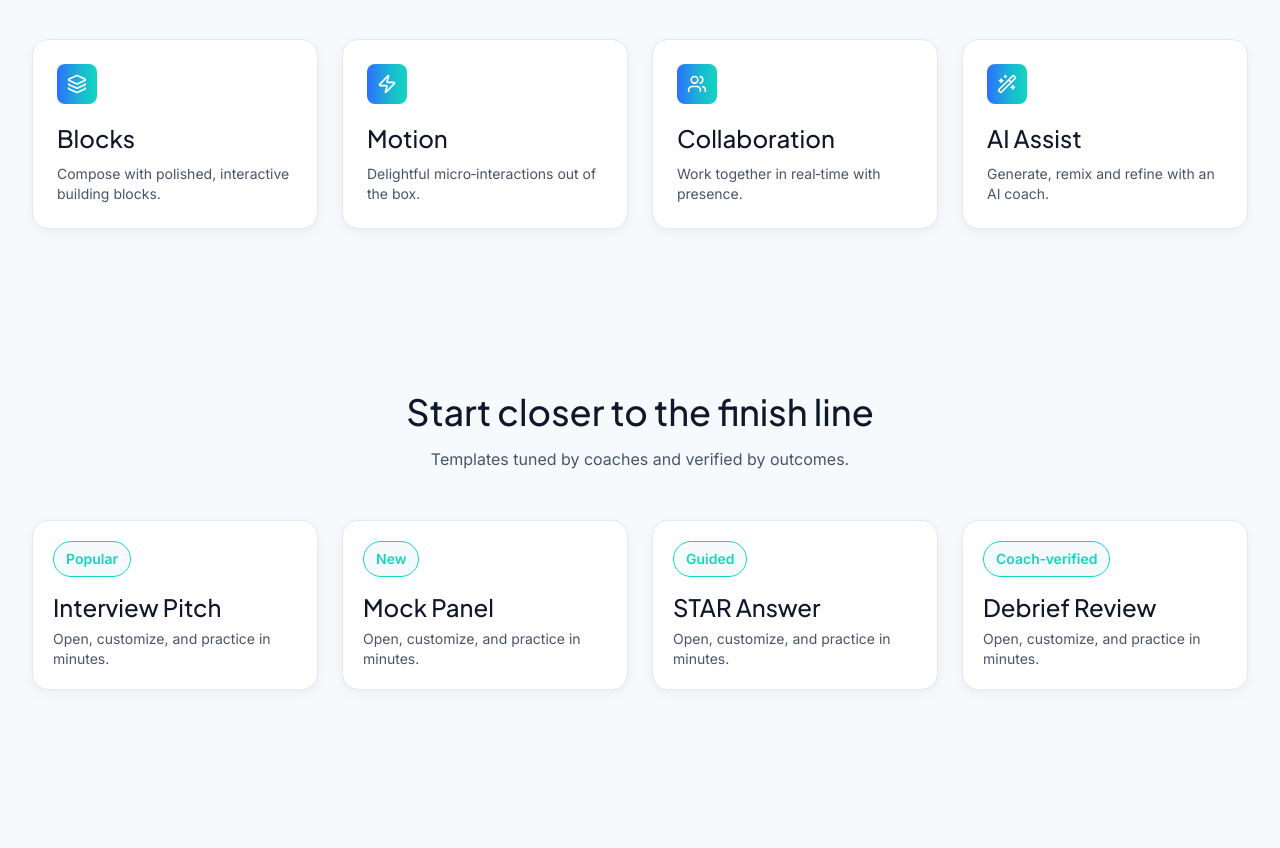
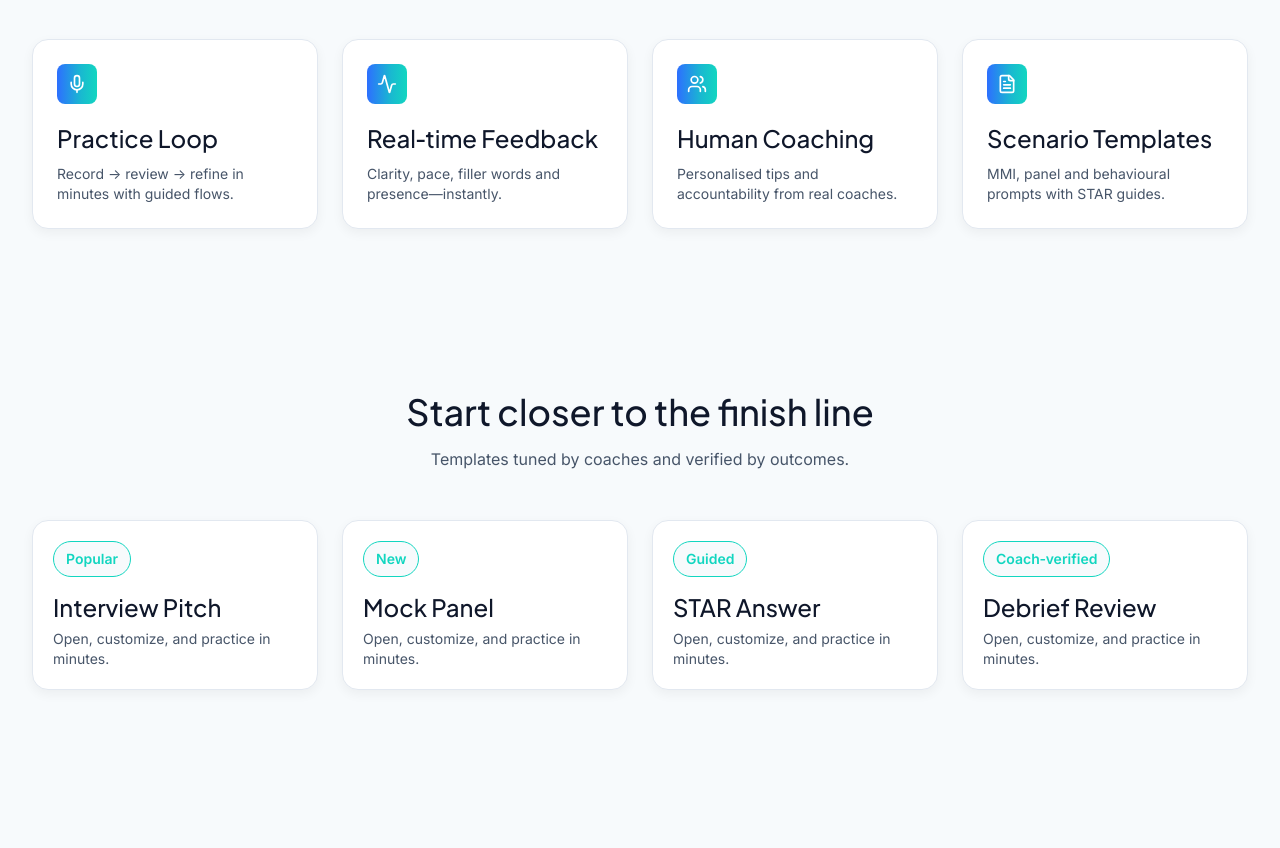
Before and after one commit to omthentic/site, a Next.js app: page / in a window 1280 px wide. Shown: the part 860-1708 px from the top of the page. Built offline with nearby package versions, Linux system fonts and the light colour scheme.

Commit message:
revamp home page

```diff
--- a/src/app/components/RevampHome.tsx
+++ b/src/app/components/RevampHome.tsx
@@ -3,7 +3,7 @@
 import React from 'react';
 import Link from 'next/link';
 import { motion } from 'framer-motion';
-import { ArrowRight, Sparkles, Play, Layers, Zap, Users, Wand2, Smartphone, Star } from 'lucide-react';
+import { ArrowRight, Sparkles, Play, Mic, Activity, Users, FileText, Smartphone, Star } from 'lucide-react';
 import NumberStat from './blocks/NumberStat';
 import TrendCard from './blocks/TrendCard';
 import PeopleRow from './blocks/PeopleRow';
@@ -13,10 +13,10 @@ import Footer from './Footer';
 import { getAnimation, fadeInUpScale, fadeInUp, staggerContainer } from '../lib/animations';
 
 const widgetCards = [
-  { icon: Layers, title: 'Blocks', desc: 'Compose with polished, interactive building blocks.' },
-  { icon: Zap, title: 'Motion', desc: 'Delightful micro‑interactions out of the box.' },
-  { icon: Users, title: 'Collaboration', desc: 'Work together in real‑time with presence.' },
-  { icon: Wand2, title: 'AI Assist', desc: 'Generate, remix and refine with an AI coach.' },
+  { icon: Mic, title: 'Practice Loop', desc: 'Record → review → refine in minutes with guided flows.' },
+  { icon: Activity, title: 'Real‑time Feedback', desc: 'Clarity, pace, filler words and presence—instantly.' },
+  { icon: Users, title: 'Human Coaching', desc: 'Personalised tips and accountability from real coaches.' },
+  { icon: FileText, title: 'Scenario Templates', desc: 'MMI, panel and behavioural prompts with STAR guides.' },
 ];
 
 const templates = [
```
